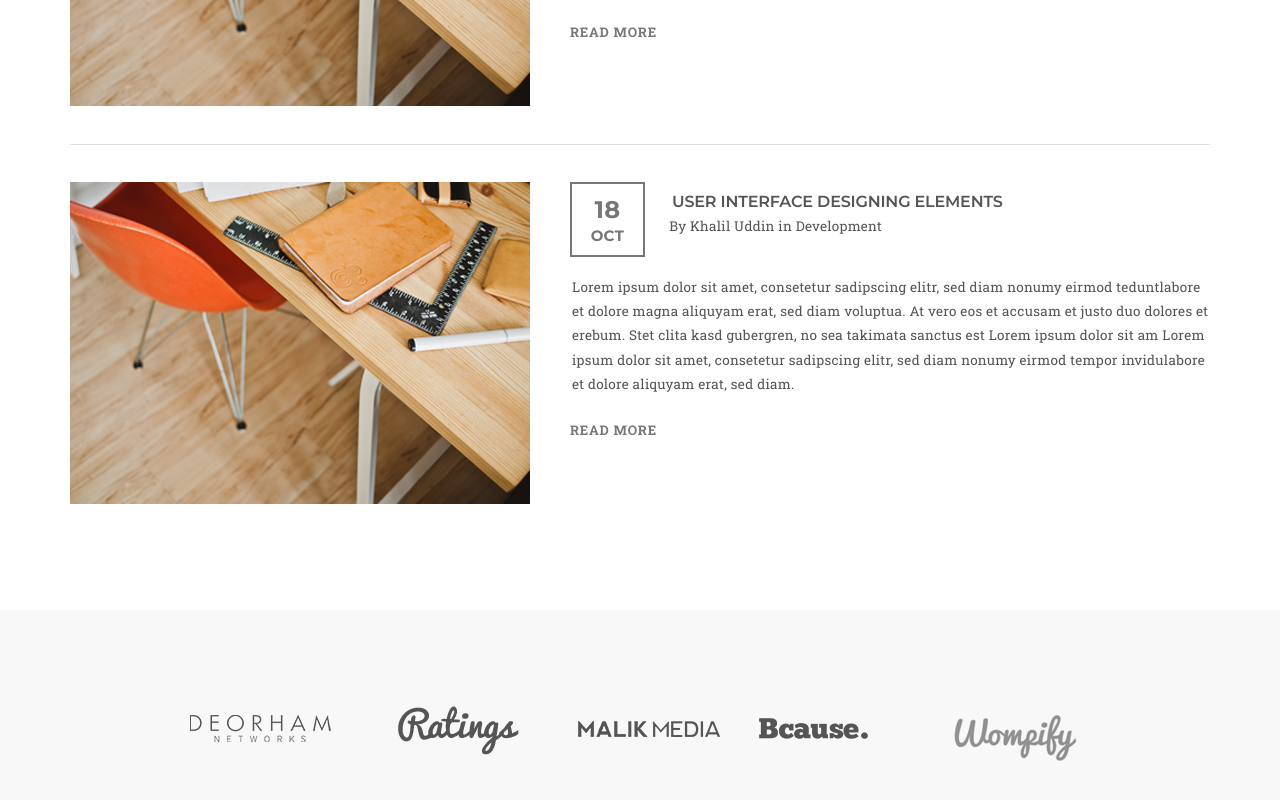
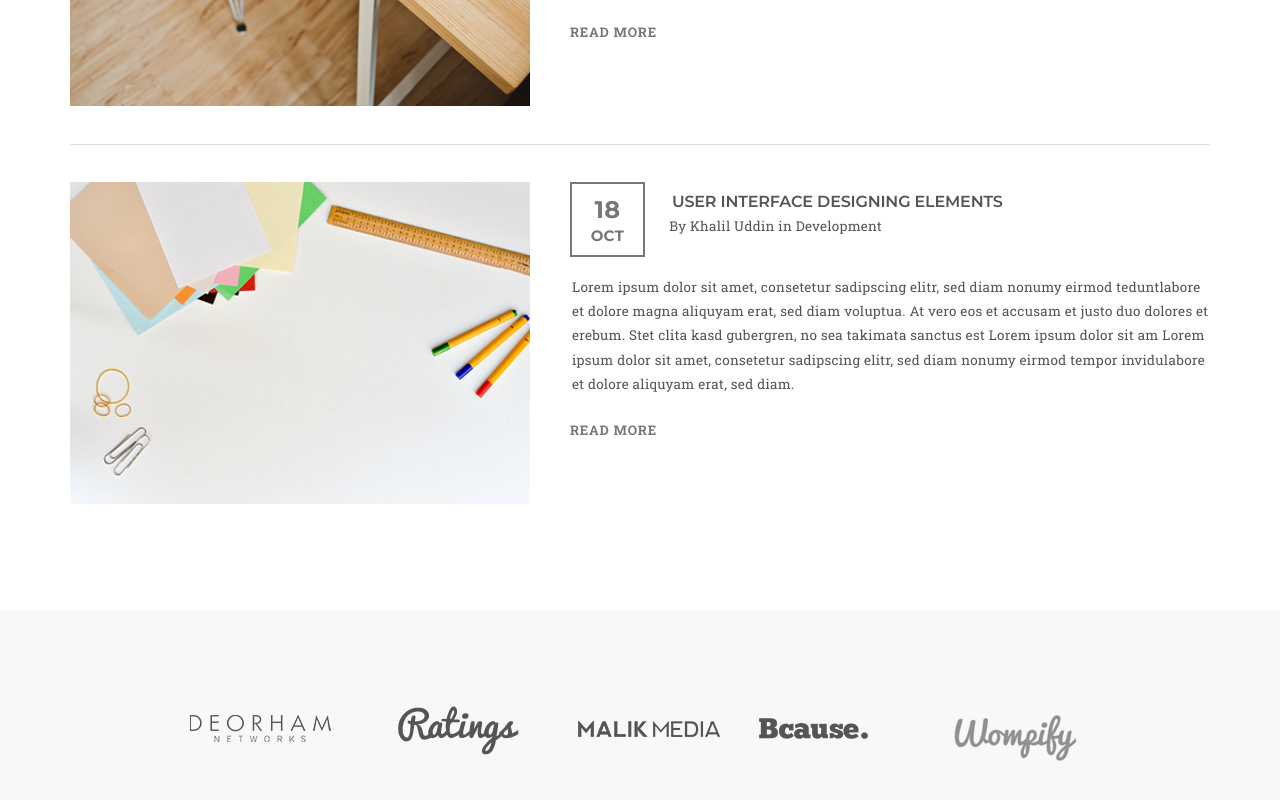
Before and after one commit to AnigalHub/PixelPerfect, a Vue app: page / in a window 1280 px wide. Shown: the part 4428-5228 px from the top of the page. Built offline with nearby package versions, Linux system fonts and the light colour scheme.

Commit message:
добавлена картинка на второй блог

```diff
--- a/src/components/Blog.vue
+++ b/src/components/Blog.vue
@@ -43,7 +43,7 @@
             </svg>
             <b-row class="blog">
                 <b-col cols="5" class="text part_1">
-                    <img src="../../public/blog1.png">
+                    <img src="../../public/blog2.png">
                 </b-col>
                 <b-col class="text part_2">
                     <b-row>
```
